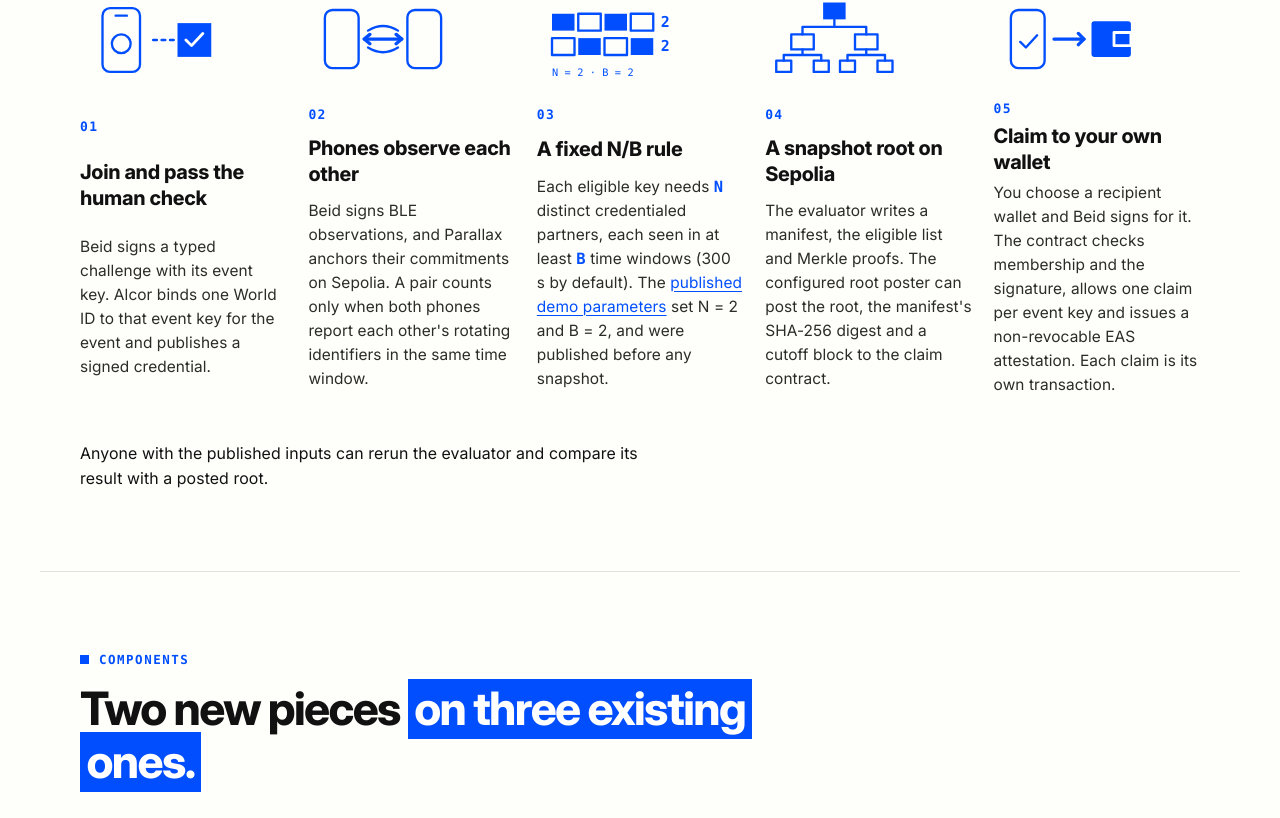
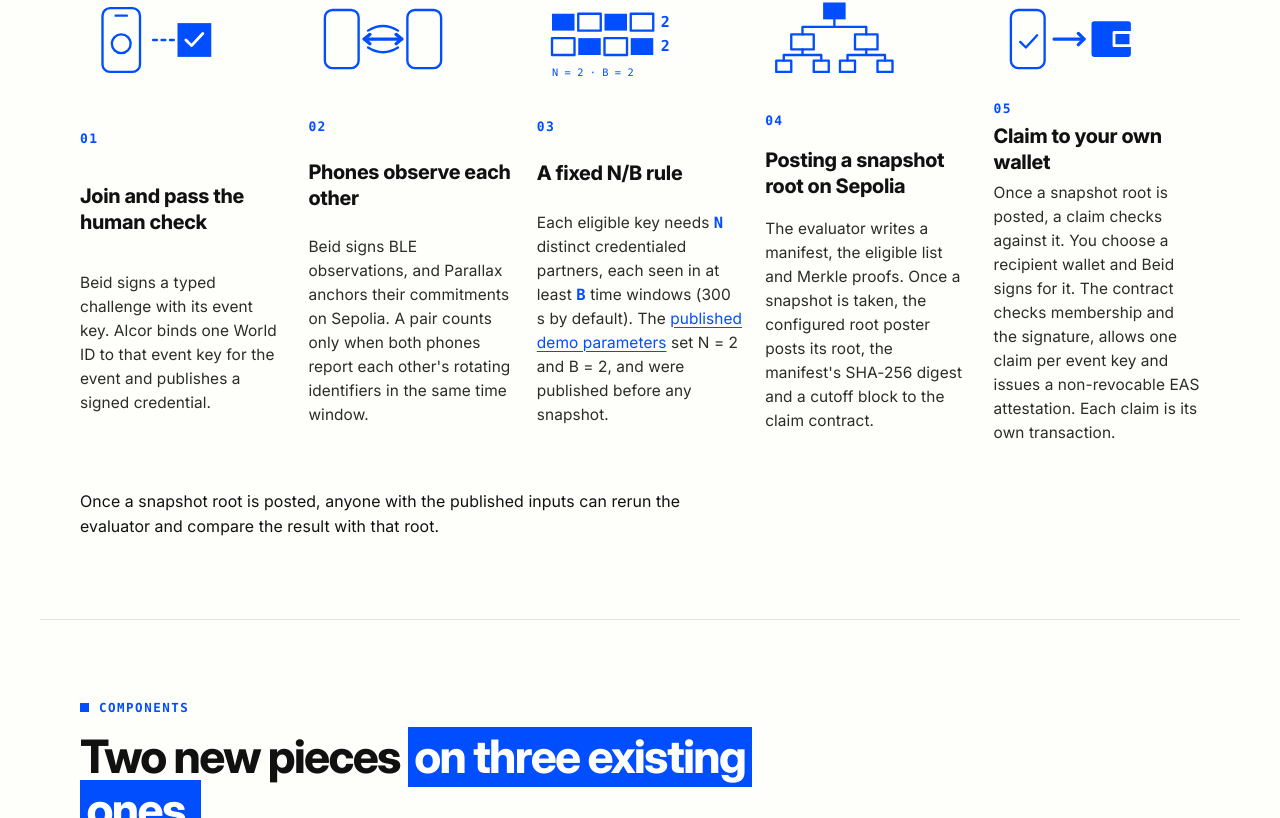
Before and after one commit to levarac/mizar, a plain HTML site: page site/try/public/index.html in a window 1280 px wide. Shown: the part 2225-3043 px from the top of the page. Drawn offline with Linux system fonts and the light colour scheme; files whose address does not match are found by name.

Commit message:
fix(site): describe the snapshot root as not yet posted

```diff
--- a/site/try/public/index.html
+++ b/site/try/public/index.html
@@ -4,7 +4,7 @@
 <meta charset="utf-8">
 <meta name="viewport" content="width=device-width, initial-scale=1">
 <title>Levarac: try Mizar and Alcor</title>
-<meta name="description" content="Levarac at ETHGlobal Tokyo 2026. Mizar makes eligibility recomputable from published inputs: signed mutual encounters between human-checked phones, a fixed N/B rule, a snapshot root on Sepolia and individual EAS claims.">
+<meta name="description" content="Levarac at ETHGlobal Tokyo 2026. Mizar makes eligibility recomputable from published inputs: signed mutual encounters between human-checked phones, a fixed N/B rule, a snapshot root to be posted on Sepolia and individual EAS claims.">
 <meta name="theme-color" content="#FEFFFB">
 <meta property="og:type" content="website">
 <meta property="og:title" content="Levarac: try Mizar and Alcor">
@@ -226,8 +226,8 @@
         <rect x="12" y="70" width="16" height="12" class="ln"/><rect x="52" y="70" width="16" height="12" class="ln"/><rect x="80" y="70" width="16" height="12" class="ln"/><rect x="120" y="70" width="16" height="12" class="ln"/>
       </svg>
       <p class="step-n mono">04</p>
-      <h3>A snapshot root on Sepolia</h3>
-      <p>The evaluator writes a manifest, the eligible list and Merkle proofs. The configured root poster can post the root, the manifest's SHA-256 digest and a cutoff block to the claim contract.</p>
+      <h3>Posting a snapshot root on Sepolia</h3>
+      <p>The evaluator writes a manifest, the eligible list and Merkle proofs. Once a snapshot is taken, the configured root poster posts its root, the manifest's SHA-256 digest and a cutoff block to the claim contract.</p>
     </li>
     <li class="step">
       <svg class="step-art" viewBox="0 0 160 96" aria-hidden="true">
@@ -239,10 +239,10 @@
       </svg>
       <p class="step-n mono">05</p>
       <h3>Claim to your own wallet</h3>
-      <p>You choose a recipient wallet and Beid signs for it. The contract checks membership and the signature, allows one claim per event key and issues a non-revocable EAS attestation. Each claim is its own transaction.</p>
+      <p>Once a snapshot root is posted, a claim checks against it. You choose a recipient wallet and Beid signs for it. The contract checks membership and the signature, allows one claim per event key and issues a non-revocable EAS attestation. Each claim is its own transaction.</p>
     </li>
   </ol>
-  <p class="after-steps">Anyone with the published inputs can rerun the evaluator and compare its result with a posted root.</p>
+  <p class="after-steps">Once a snapshot root is posted, anyone with the published inputs can rerun the evaluator and compare the result with that root.</p>
 </section>
 
 <section id="components" class="band" aria-labelledby="comp-title">
```
